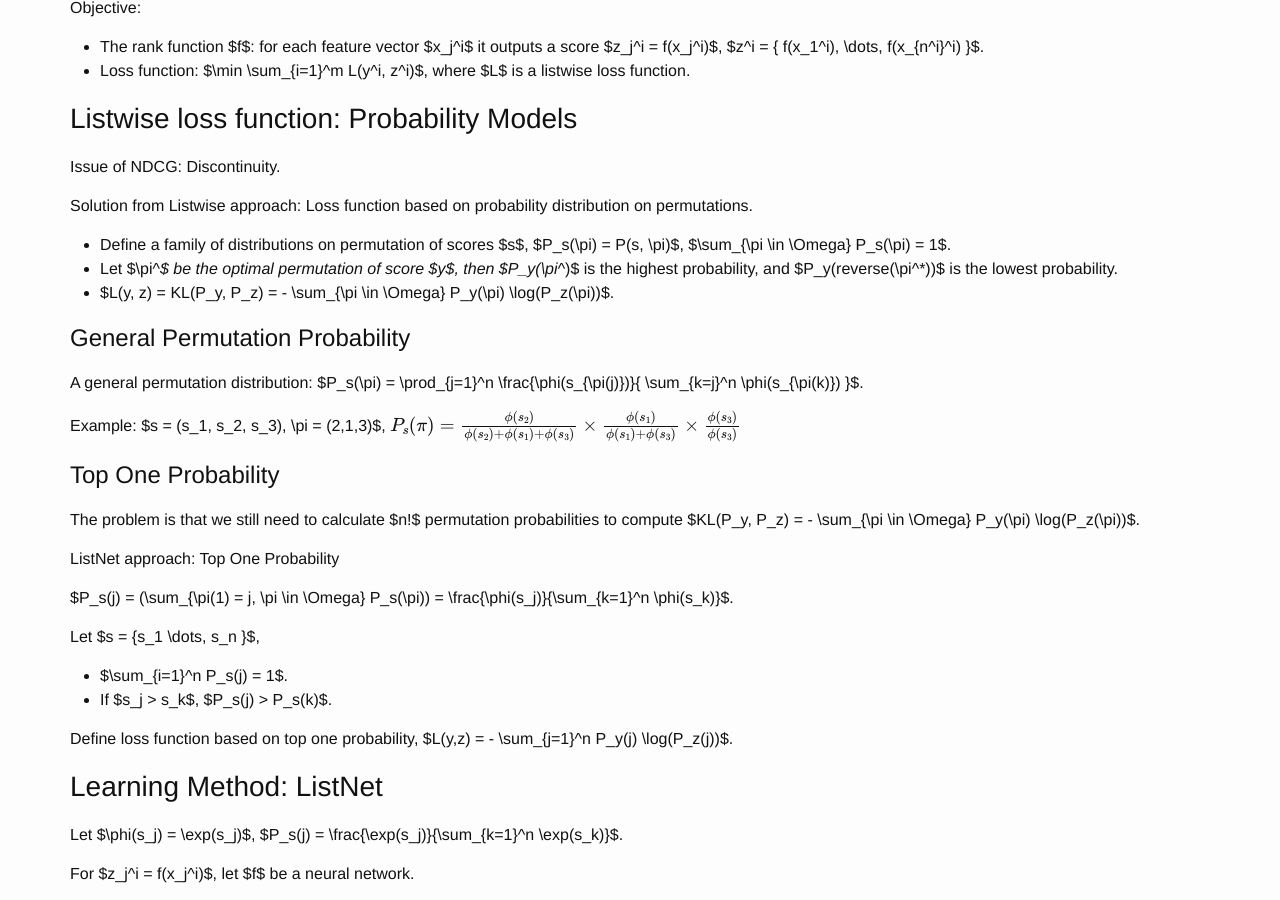
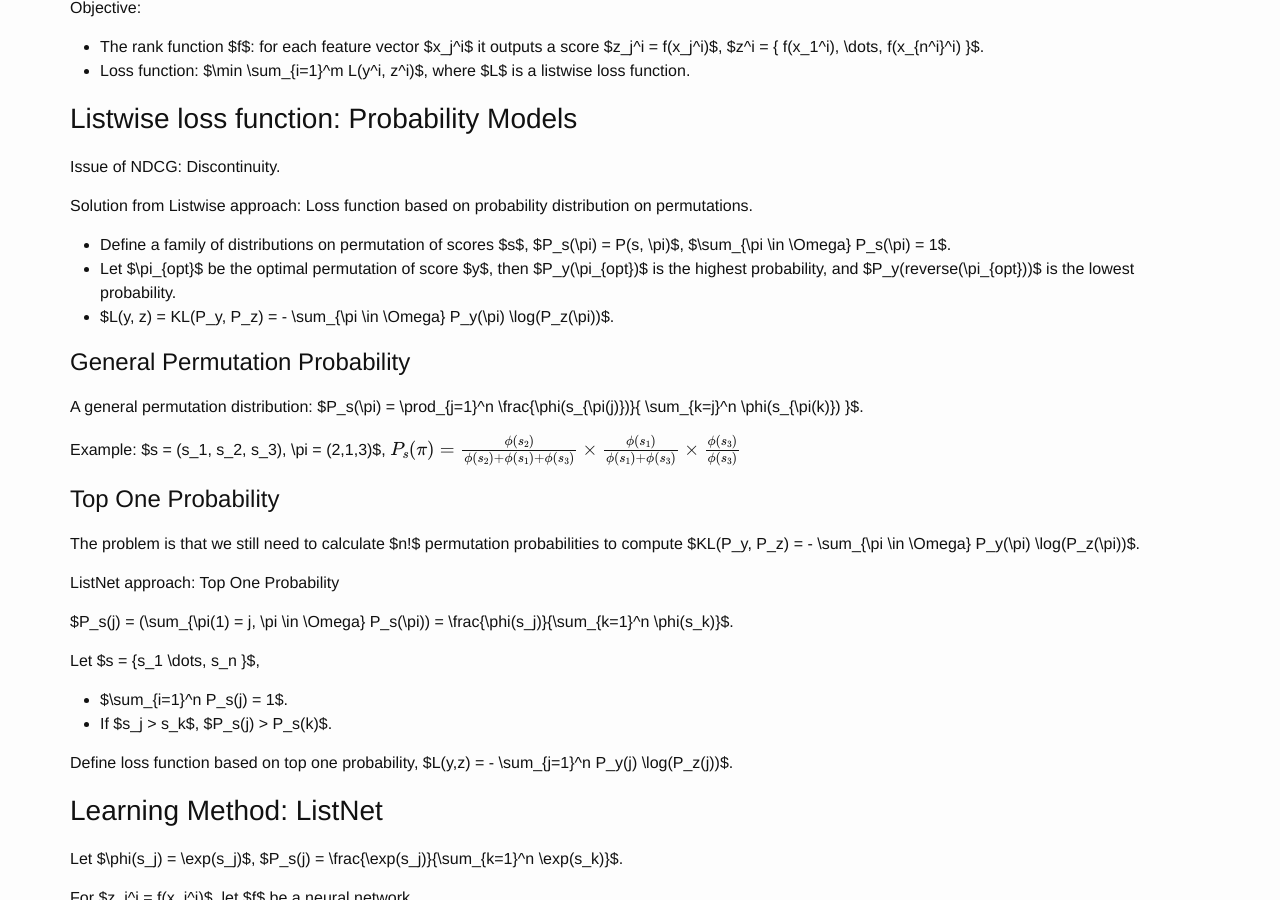
Before and after one commit to FiveEyes/FiveEyes.github.io, a Jekyll site: the page built from _posts/papers/2020-03-02-ListNet.md, in a window 1280 px wide and 900 px high, scrolled down 555 px. Built offline with Jekyll 4.4.1, drawn with Linux system fonts in a browser that asks for light colours; formulas are drawn with MathJax 3.

Commit message:
Update 2020-03-02-ListNet.md

```diff
--- a/_posts/papers/2020-03-02-ListNet.md
+++ b/_posts/papers/2020-03-02-ListNet.md
@@ -28,7 +28,7 @@ Issue of NDCG: Discontinuity.
 
 Solution from Listwise approach: Loss function based on probability distribution on permutations.
   - Define a family of distributions on permutation of scores $s$, $P_s(\pi) = P(s, \pi)$, $\sum_{\pi \in \Omega} P_s(\pi) = 1$.
-  - Let $\pi^*$ be the optimal permutation of score $y$, then $P_y(\pi^*)$ is the highest probability, and $P_y(reverse(\pi^*))$ is the lowest probability.
+  - Let $\pi_{opt}$ be the optimal permutation of score $y$, then $P_y(\pi_{opt})$ is the highest probability, and $P_y(reverse(\pi_{opt}))$ is the lowest probability.
   - $L(y, z) = KL(P_y, P_z) = - \sum_{\pi \in \Omega} P_y(\pi) \log(P_z(\pi))$.
 
 ### General Permutation Probability
```
